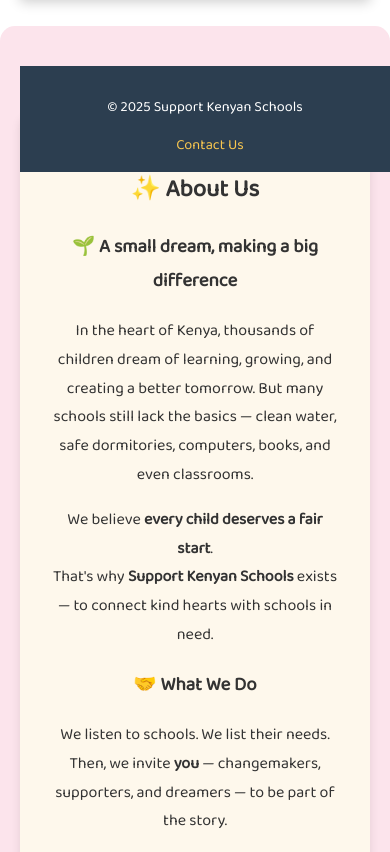
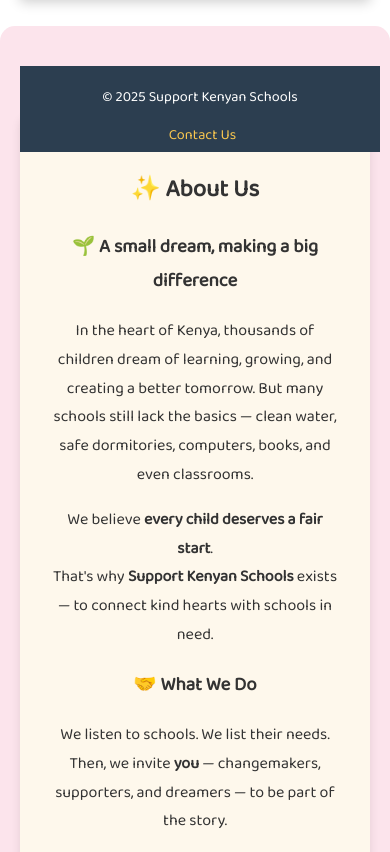
Before and after one commit to Wwinfred/Support-Kenyan-Schools, a plain HTML site: page index.html in a window 390 px wide. Shown: the part 1153-2005 px from the top of the page. Drawn offline with Linux system fonts and the light colour scheme.

Commit message:
Update index.html

```diff
--- a/index.html
+++ b/index.html
@@ -36,7 +36,7 @@ nav {
   width: 100%;
   background-color: #2c3e50;
   color: white;
-  padding: 10px;
+  padding: 5px;
   text-align: center;
   font-size: 1rem;
   position: sticky; /* ensure it flows with document */
@@ -47,7 +47,7 @@ nav {
 .footer a {
   color: #f9c74f;
   text-decoration: none;
-  margin-left: 10px;
+  margin-left: 5px;
 }
 
 .footer a:hover {
@@ -56,13 +56,13 @@ nav {
 
 @media (max-width: 600px) {
   .footer {
-    padding: 15px 10px;
+    padding: 5px 5px;
     font-size: 0.9rem;
   }
 
   .footer a {
     display: block;
-    margin-top: 10px;
+    margin-top: 5px;
   }
     .school-card { border: 1px solid #ddd; padding: 15px; margin-bottom: 10px; border-radius: 5px; }
     #about {
```
